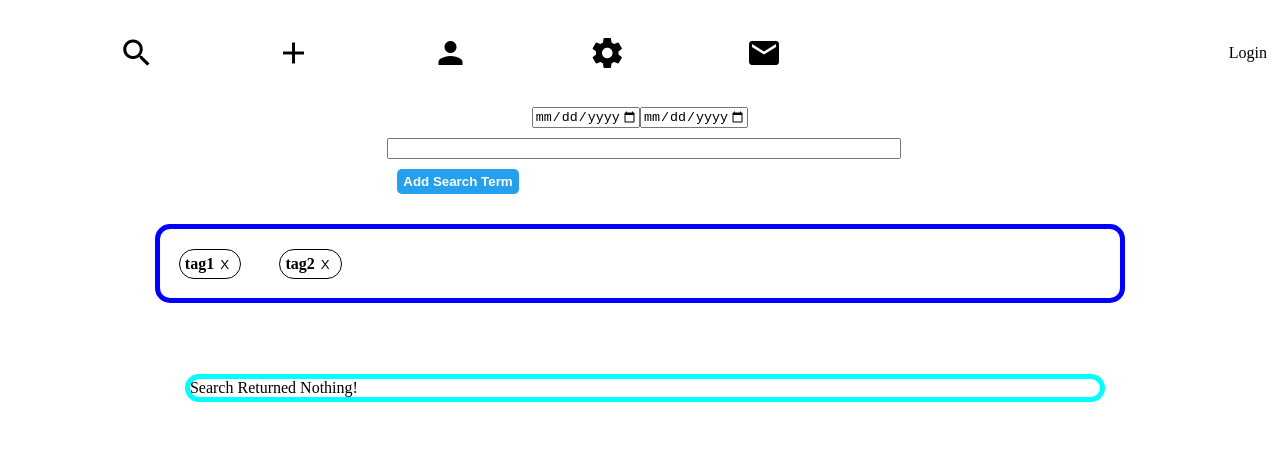
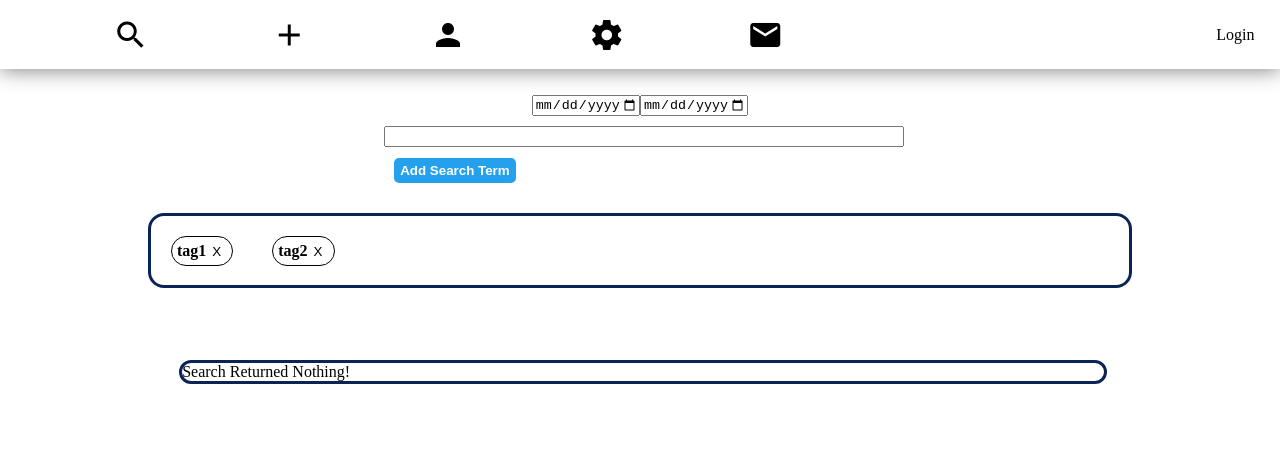
Before and after one commit to ApothecaryOfLight/DarkYears, a plain HTML site: page frontend/index.html in a window 1280 px wide. Drawn offline with nearby package versions, Linux system fonts and the light colour scheme.

Commit message:
Styled containers and added sticky-ness to top-bar menu.

```diff
--- a/frontend/index.html
+++ b/frontend/index.html
@@ -43,11 +43,11 @@
         </span>
       </div>
     </span>
-    <span id="logging_container">
+    <!--span id="logging_container"-->
       <span id="logging_element" class="button">
         Login
       </span>
-    </span>
+    <!--/span-->
   </div>
 
 
--- a/frontend/style.css
+++ b/frontend/style.css
@@ -1,11 +1,28 @@
 /*Menu*/
+body {
+  margin: 0px;
+  padding: 0px;
+  /*width: 100%;*/
+}
+
 #menu_container {
   display: flex;
   flex-direction: row;
   flex-wrap: nowrap;
   justify-content: space-between;
-  margin-top: 2%;
+  /*margin-top: 0px;
+  margin-left: 0px;
+  margin-right: 0px;*/
   margin-bottom: 2%;
+  /*width: 100%;*/
+
+  box-shadow: 0px 1px 20px grey;
+
+  position: sticky;
+  top: 0;
+  width: 100%;
+
+  background-color: white;
 }
 
 #buttons_bar {
@@ -14,7 +31,7 @@
   flex-grow: 4;
   justify-content: space-evenly;
   max-width: 70%;
-  min-width: 60%;
+  min-width: 50%;
 }
 .button {
   -webkit-user-select: none;
@@ -36,13 +53,10 @@
   font-size: 36px;
 }
 
-#logging_container {
-  align-self: center;
-}
 #logging_element {
   align-self: center;
-  padding: 5px;
   border-radius: 5px;
+  padding: 2%;
 }
 #logging_element:hover {
   background-color: #24a0ed40;
@@ -113,8 +127,8 @@
   grid-column-start: 2;
   grid-column-end: 6;
   grid-row: 3;
-  border: 5px solid blue;
-  border-radius: 15px;
+  border: 3px solid #0a2458;
+  border-radius: 16px;
 
   display: flex;
   flex-direction: row;
@@ -148,14 +162,14 @@
   flex-direction: column;
 }
 .article {
-  border: 5px solid cyan;
+  border: 3px solid #0a2458;
   border-radius: 15px;
   width: 90%;
   margin: 5%;
 }
 .article_top {
   color: white;
-  background-color: cyan;
+  background-color: #0a2458;
   border-radius: 5px 5px 0 0;
   padding-top: 1%;
   padding-left: 1%;
```
